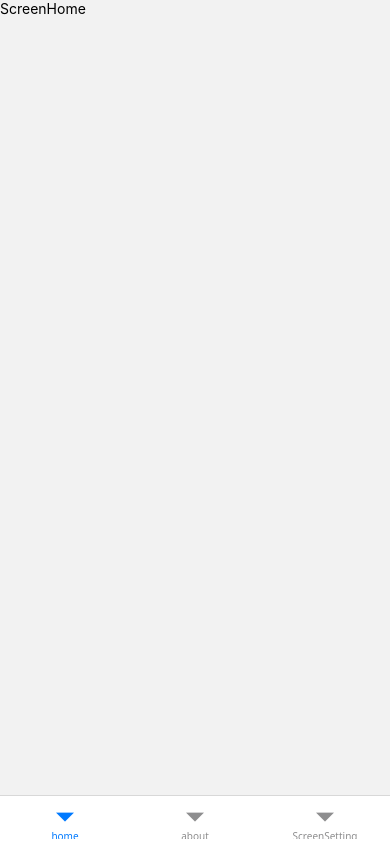
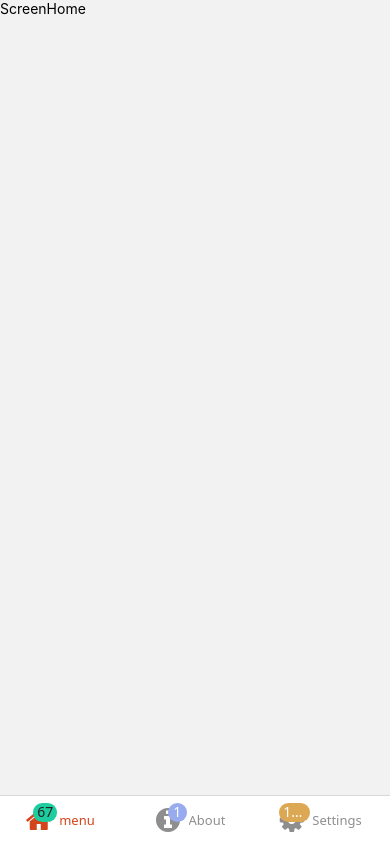
Before and after one commit to AaronSantos-Next11/project-blanck-react-native, a React Native app: screen / in a window 390 px wide. Built offline with nearby package versions, Linux system fonts and the light colour scheme.

Commit message:
feat: Personalizacion de los tabs

```diff
--- a/navegacion.js
+++ b/navegacion.js
@@ -1,4 +1,5 @@
 import React from "react";
+import { FontAwesome } from '@expo/vector-icons'
 import { createBottomTabNavigator } from "@react-navigation/bottom-tabs";
 
 const Tab = createBottomTabNavigator();
@@ -11,9 +12,54 @@ import ScreenSetting from './screen/setting/ScreenSetting';
 function MyTabs() {
    return (
       <Tab.Navigator>
-         <Tab.Screen name="home" component={ScreenHome} options={{headerShown:false}}/>
-         <Tab.Screen name="about" component={ScreenAcercade}/>
-         <Tab.Screen name="ScreenSetting" component={ScreenSetting}/>
+         <Tab.Screen
+            name="Home"
+            component={ScreenHome}
+            options={{
+               title: 'menu',
+               headerShown:false,
+               tabBarIcon: ({color, size}) => <FontAwesome size={28} name='home' color={color}/>,
+               tabBarActiveTintColor: '#D5451B',
+               tabBarLabelPosition: 'beside-icon',
+               tabBarBadge: '67',
+               tabBarBadgeStyle: {
+                  color: '#222222',
+                  backgroundColor: '#1DCD9F',
+               }
+            }}
+         />
+
+         <Tab.Screen
+            name="About"
+            component={ScreenAcercade}
+            options={{
+               headerShown: false,
+               tabBarIcon: ({color, size}) => <FontAwesome size={28} name='info-circle' color={color}/>,
+               tabBarLabelPosition: 'beside-icon',
+               tabBarActiveTintColor: '#D5451B',
+               tabBarBadge: '1',
+               tabBarBadgeStyle: {
+                  color: 'white',
+                  backgroundColor: '#98ABEE',
+               }
+            }}
+         />
+
+         <Tab.Screen
+            name="Settings"
+            component={ScreenSetting}
+            options={{
+               headerShown: false,
+               tabBarIcon: ({color, size}) => <FontAwesome size={28} name='cog' color={color}/>,
+               tabBarLabelPosition: 'beside-icon',
+               tabBarActiveTintColor: '#D5451B',
+               tabBarBadge: '100',
+               tabBarBadgeStyle: {
+                  color: 'white',
+                  backgroundColor: '#DDA853',
+               }
+            }}
+         />
       </Tab.Navigator>
    )
 }
```
